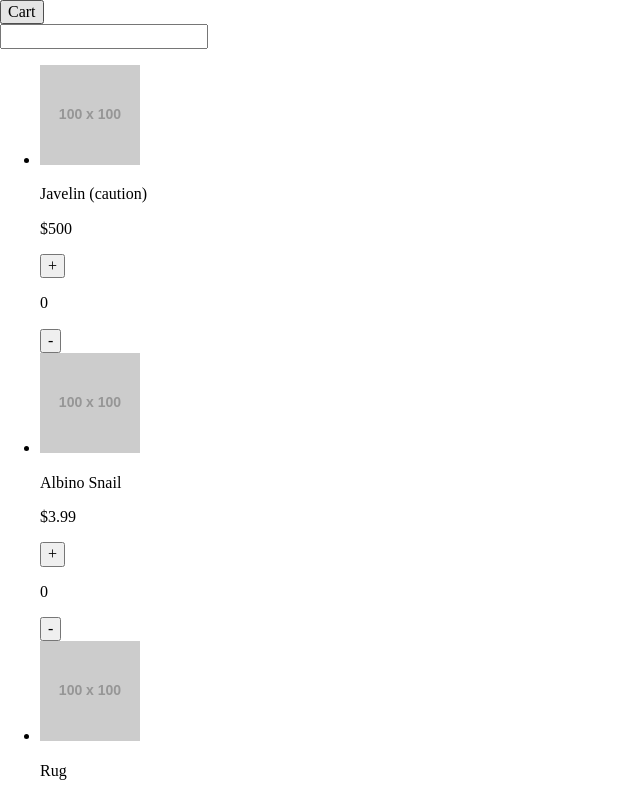
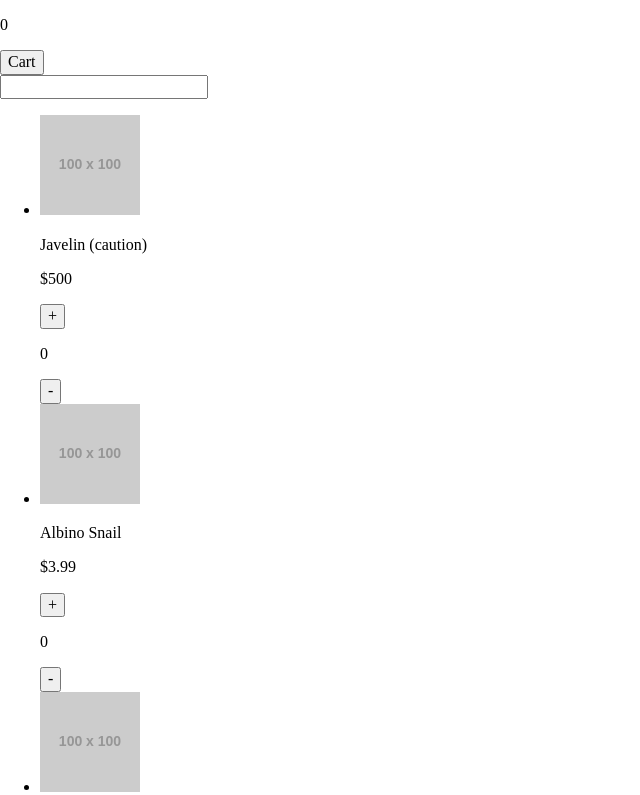
Before and after one commit to madelinewong/reduxacommerce, a React (Create React App) app: page / in a window 1280 px wide. Shown: the top 795 px of the page, without its empty margins (0-640 px from the left). Built offline with nearby package versions, Linux system fonts and the light colour scheme.

Commit message:
calculated the cart products count in button

```diff
--- a/src/CartButton.js
+++ b/src/CartButton.js
@@ -3,14 +3,23 @@ import { connect } from 'react-redux';
 import { cartActions } from './cart';
 
 const CartButton = props => {
+    const count = Object.keys(props.products)
+                                   .map(key => props.products[key])
+                                   .map(p => p.count)
+                                   .reduce((prev, next)=> prev + next, 0);
     return (
         <div>
+            <p>{count}</p>
         <button onClick={() => props.toggle()}>Cart</button>
         </div>
     )
 }
 
-const mapStateToProps = null;
+const mapStateToProps = state => {
+    return {
+        products: state.products
+    }
+};
 
 const mapDispatchToProps = dispatch => {
     return {
```
